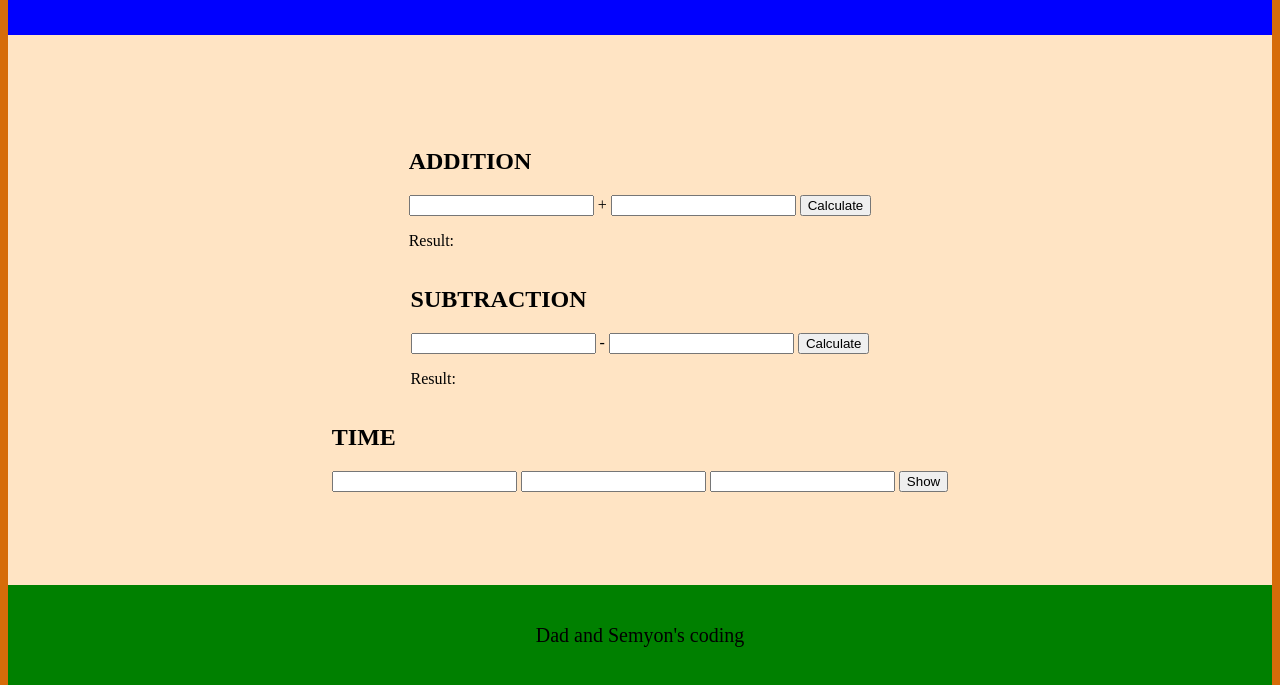
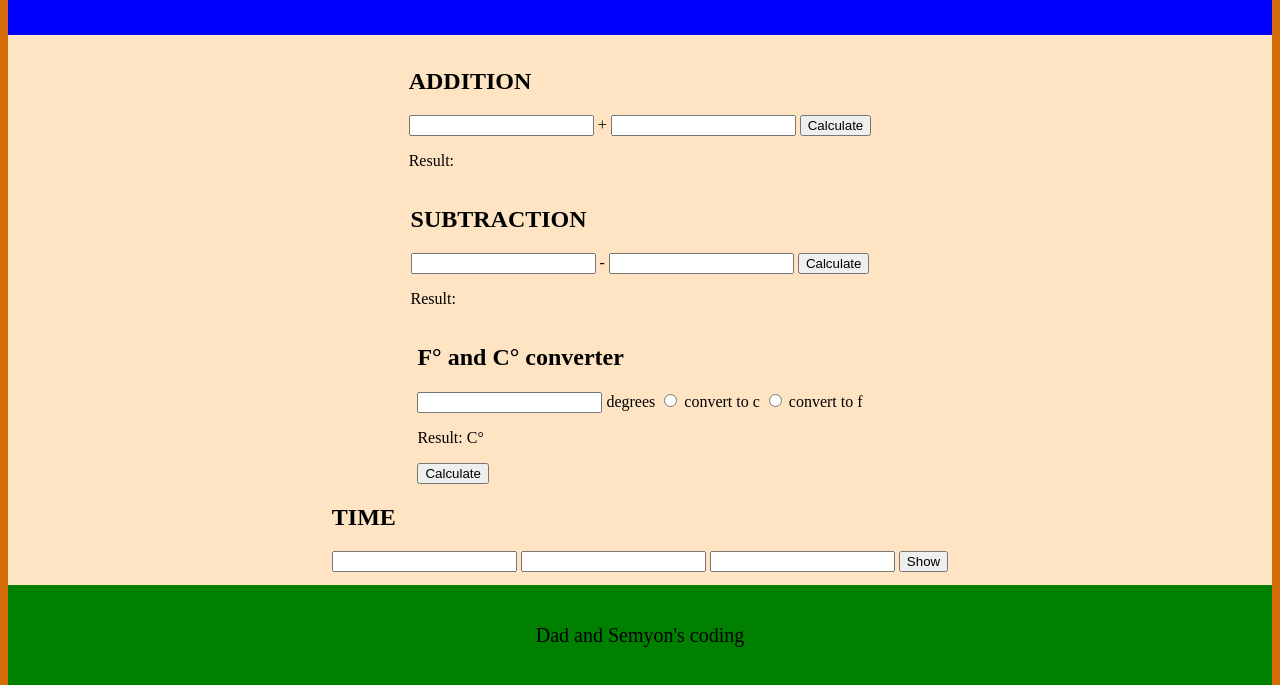
Before and after one commit to AndreySurzhan/semyon-website, a plain HTML site: page index.html in a window 1280 px wide. Shown: the part 123-808 px from the top of the page. Drawn offline with Linux system fonts and the light colour scheme.

Commit message:
added converter skeleton

```diff
--- a/index.html
+++ b/index.html
@@ -1,53 +1,65 @@
 <!DOCTYPE html>
 <html>
   <head>
-        <meta charset="UTF-8">
-        <meta http-equiv="X-UA-Compatible" content="IE=edge">
-        <meta name="viewport" content="width=device-width, initial-scale=1.0">
-        <link rel="stylesheet" href="styles.css">
+    <meta charset="UTF-8" />
+    <meta http-equiv="X-UA-Compatible" content="IE=edge" />
+    <meta name="viewport" content="width=device-width, initial-scale=1.0" />
+    <link rel="stylesheet" href="styles.css" />
     <script defer src="script.js"></script>
     <title>Semyon's website</title>
   </head>
   <body>
     <header>
-            <h1>
-                Semyon's website
-            </h1>
+      <h1>Semyon's website</h1>
     </header>
     <main>
       <div class="calculator">
         <h2>ADDITION</h2>
-                <input id="addition-input-1" type="number">
+        <input id="addition-input-1" type="number" />
         <span> + </span>
-                <input id="addition-input-2" type="number">
+        <input id="addition-input-2" type="number" />
         <button id="addition-button">Calculate</button>
-                <p>
-                    Result: <span id="addition-result"></span>
-                </p>
+        <p>Result: <span id="addition-result"></span></p>
       </div>
+
       <div class="calculator">
         <h2>SUBTRACTION</h2>
-                <input id="subtraction-input-1" type="number">
+        <input id="subtraction-input-1" type="number" />
         <span> - </span>
-                <input id="subtraction-input-2" type="number">
+        <input id="subtraction-input-2" type="number" />
         <button id="subtraction-button">Calculate</button>
+        <p>Result: <span id="subtraction-result"></span></p>
+      </div>
+
+      <div>
+        <h2>F° and C° converter</h2>
+        <input id="converter-input" type="number" />
+        <label for="converter-input">degrees</label>
+
+        <input id="converter-input-c" type="radio" />
+        <label for="converter-input-c">convert to c</label>
+
+        <input id="converter-input-f" type="radio" />
+        <label for="converter-input-f">convert to f</label>
+
         <p>
-                    Result: <span id="subtraction-result"></span>
+          Result:
+          <span id="converter-result"></span>
+          <span id="converter-result-degrees">C°</span>
         </p>
+        <button id="converter-button">Calculate</button>
       </div>
+
       <div>
         <h2>TIME</h2>
-                <input id="subtraction-input-1" type="number">
-                <input id="subtraction-input-2" type="number">
-                <input id="subtraction-input-3" type="number">
+        <input id="subtraction-input-1" type="number" />
+        <input id="subtraction-input-2" type="number" />
+        <input id="subtraction-input-3" type="number" />
         <button id="subtraction-button">Show</button>
-
       </div>
     </main>
     <footer>
-            <p class="footer-p">
-                Dad and Semyon's coding
-            </p>
+      <p class="footer-p">Dad and Semyon's coding</p>
     </footer>
   </body>
 </html>
```
Lines whose indentation alone changed are shown as unchanged.
